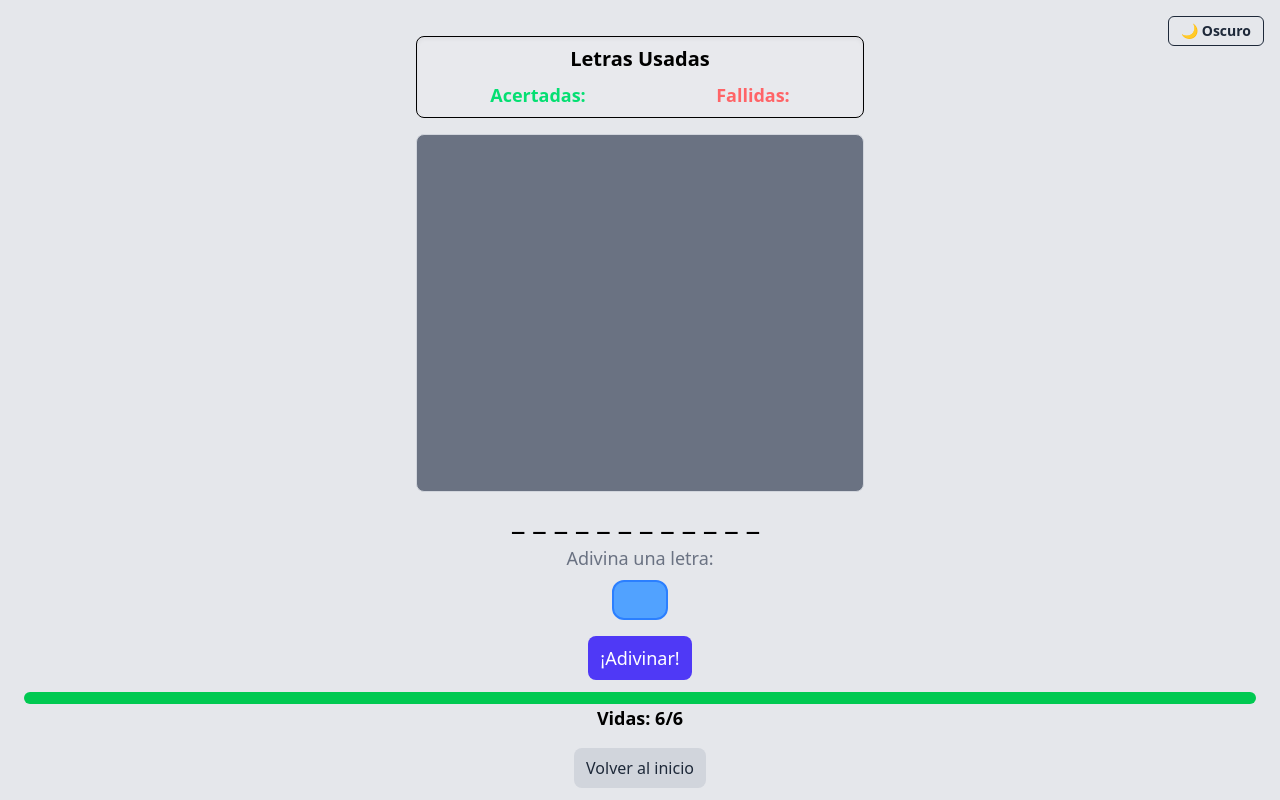
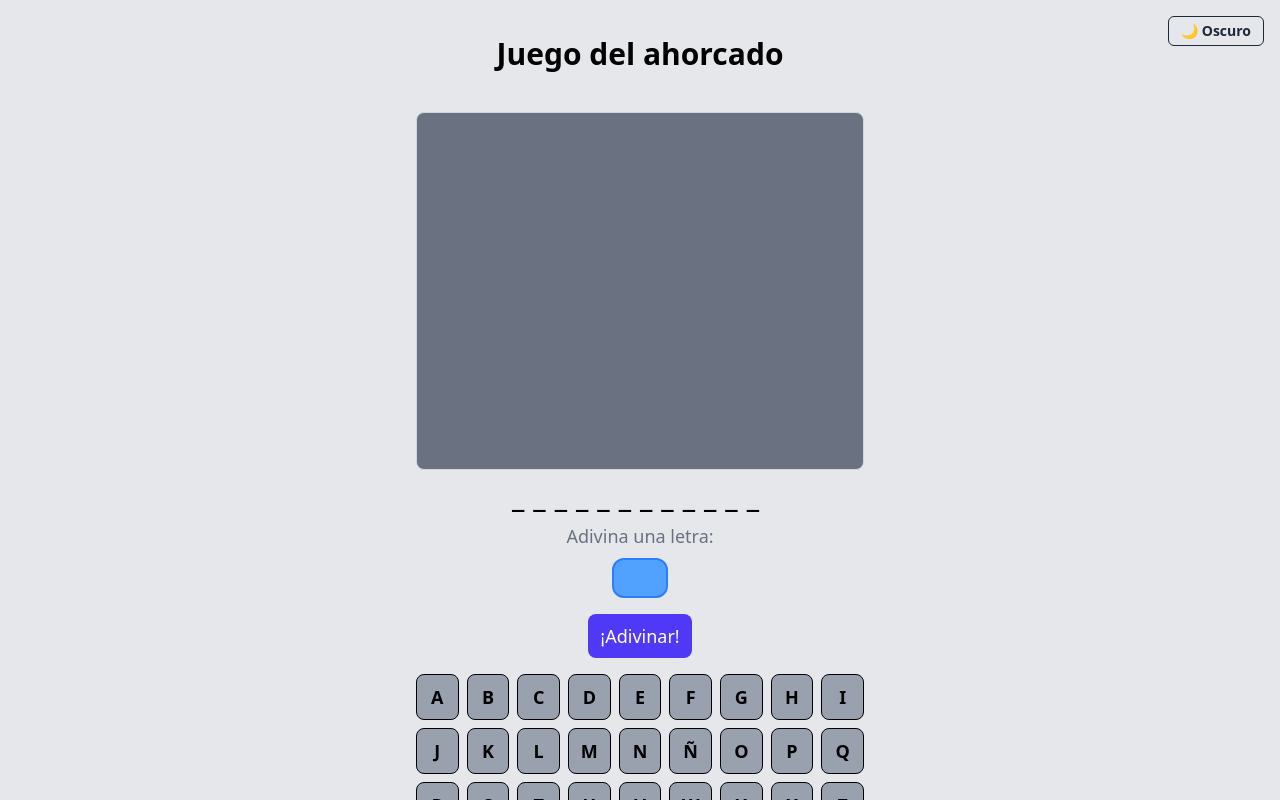
Before and after one commit to joaub/juego-del-ahorcado.V2, a React (Vite) app: page / in a window 1280 px wide. Both pictures are taken after a click on the button "Iniciar Juego". Shown: the top 800 px of the page. Built offline with nearby package versions, Linux system fonts and the light colour scheme.

Commit message:
cambiando letras ingresadas por un teclado

```diff
--- a/src/App.jsx
+++ b/src/App.jsx
@@ -36,20 +36,18 @@ function App() {
 
   }, [pantalla]);
 
-  const comprobar = () => {
+  const comprobar = (letraParam) => {
     if (juegoTerminado || (mensaje && (mensaje.tipo === "ganar" || mensaje.tipo === "perder"))) {
       return; // Detiene la ejecución si el juego ha finalizado.
     }
-    const letra = inputLetra.trim().toLowerCase();
+    const letra = (letraParam || inputLetra.trim().toLowerCase());
     if (letra === "" || !/^[a-zñ]$/.test(letra)) {
       setMensaje({ tipo: "error", texto: "Por favor, ingresa una letra válida." });
       return;
     }
 
-    if (letrasIngresadas.has(letra)) {
-      setMensaje({ tipo: "error", texto: `Ya has ingresado la letra "${letra}".` });
-      return;
-    }
+    if (letrasIngresadas.has(letra)) return;
+
 
     setLetrasIngresadas(prev => new Set(prev).add(letra));
 
@@ -171,24 +169,7 @@ function App() {
   }, []);
 
 
-  const obtenerLetrasClasificadas = () => {
-    const acertadas = new Set();
-    const fallidas = new Set();
-    const palabra = palabraSecreta.split("");
 
-    letrasIngresadas.forEach(letra => {
-      if (palabra.includes(letra)) {
-        acertadas.add(letra);
-      } else {
-        fallidas.add(letra);
-      }
-    });
-
-    return {
-      acertadas: Array.from(acertadas).sort(),
-      fallidas: Array.from(fallidas).sort(),
-    };
-  };
 
   return (
     <>
@@ -216,26 +197,7 @@ function App() {
           </section>
         ) : (
           <section className="flex flex-col justify-center items-center text-center p-4 sm:p-6 w-full ">
-            {pantalla === "juego" && palabraSecreta && (
-              <div className="mt-3 w-full max-w-md p-2 border rounded-lg shadow-inner bg-white/10">
-                <h3 className="text-xl font-bold mb-2">Letras Usadas</h3>
-                {(() => {
-                  const { acertadas, fallidas } = obtenerLetrasClasificadas();
-                  return (
-                    <div className="flex justify-around text-lg">
-                      <div>
-                        <p className="font-semibold text-green-400">Acertadas:</p>
-                        <p className="break-all">{acertadas.join(", ")}</p>
-                      </div>
-                      <div>
-                        <p className="font-semibold text-red-400">Fallidas:</p>
-                        <p className="break-all">{fallidas.join(", ")}</p>
-                      </div>
-                    </div>
-                  );
-                })()}
-              </div>
-            )}
+            <h1 className="text-3xl font-bold mb-6 mt-3 text-center">Juego del ahorcado</h1>
             <button
               onClick={() => setDarkMode(!darkMode)}
               className={`absolute top-1 right-1 md:top-4 md:right-4 px-3 py-1 border rounded-md text-sm font-semibold transition ${darkMode
@@ -275,6 +237,28 @@ function App() {
               >
                 ¡Adivinar!
               </button>
+              {/* TECLADO EN PANTALLA */}
+              <div className="grid grid-cols-9 gap-2 max-w-md mx-auto mt-4">
+                {"ABCDEFGHIJKLMNÑOPQRSTUVWXYZ".split("").map((letra) => (
+                  <button
+                    key={letra}
+                    onClick={() => {
+                      setInputLetra(letra.toLowerCase());
+                      comprobar(letra.toLowerCase());
+                    }}
+                    disabled={letrasIngresadas.has(letra.toLowerCase()) || juegoTerminado}
+                    className={`
+                        p-2 rounded-lg font-bold border
+                        ${letrasIngresadas.has(letra.toLowerCase())
+                        ? palabraSecreta.includes(letra.toLowerCase())
+                          ? "bg-green-500 text-white border-green-700 cursor-not-allowed"
+                          : "bg-red-500 text-white border-red-700 cursor-not-allowed"
+                        : "bg-gray-400 hover:bg-gray-500 dark:bg-gray-800 dark:hover:bg-gray-600"}
+                  `}>
+                    {letra}
+                  </button>
+                ))}
+              </div>
 
               {/* Barra de vidas */}
               <div className="bg-gray-300 rounded-full h-3 mt-3 overflow-hidden">
```
